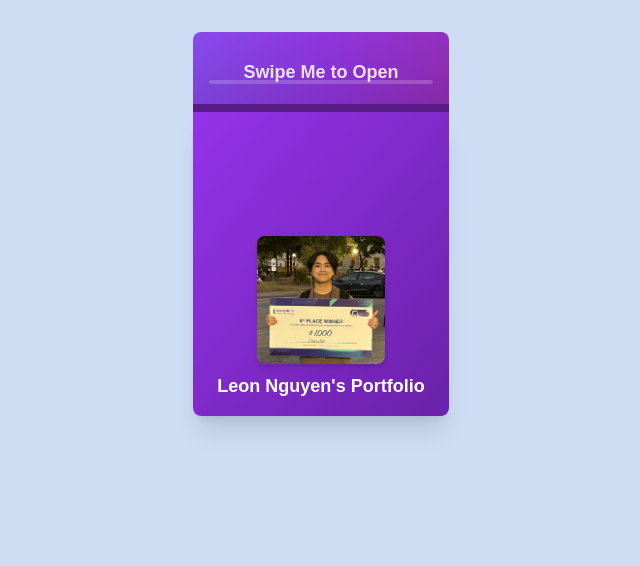
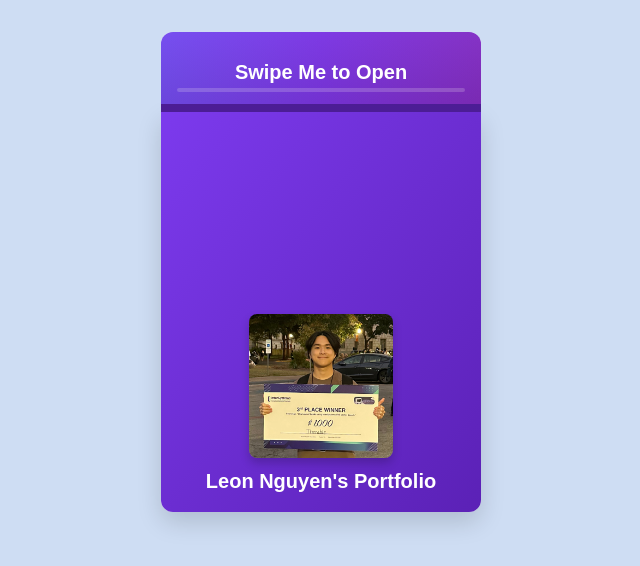
Before and after one commit to leonw1n/leon_nguyen_portfolio, a Next.js app: page / in a window 1280 px wide. Shown: the top 566 px of the page, without its empty margins (319-959 px from the left). Built offline with nearby package versions, Linux system fonts and the light colour scheme.

Commit message:
fixed dates, added card, increased sizes of cards

```diff
--- a/app/page.js
+++ b/app/page.js
@@ -1,34 +1,23 @@
 "use client";
 
+import "./styles/cardStyles.css"
+import "./styles/packStyles.css"
 import React, { useState, useEffect } from "react";
 import { motion, AnimatePresence } from "framer-motion";
 
-let isPlaying = false; // Global flag to track audio state
-
-const playSound = (file) => {
-  if (isPlaying) return; // Prevent playing if already playing
-
-  isPlaying = true; // Set flag to prevent multiple plays
-  const audio = new Audio(file);
-
-  audio.play().catch(error => {
-    console.log("iOS blocked audio autoplay. User must interact first.");
+const playSwipeSound = () => {
+  const audio = new Audio("/sounds/packrip.mp3");
+  audio.play().catch((e) => {
+    console.log("Swipe sound blocked:", e.message);
   });
-
-  // Reset flag when audio finishes playing
-  audio.onended = () => {
-    isPlaying = false;
 };
 
-  // Ensure audio is preloaded on iOS after first interaction
-  document.body.addEventListener("touchstart", () => {
-    audio.play();
-  }, { once: true });
+const playCardSwipeSound = () => {
+  const audio = new Audio("/sounds/swipe.mp3");
+  audio.play().catch((e) => {
+    console.log("Card sound blocked:", e.message);
+  });
 };
-
-const playSwipeSound = () => playSound("/sounds/packrip.mp3");
-const playCardSwipeSound = () => playSound("/sounds/swipe.mp3");
-
 
 const PortfolioPack = () => {
   // State Management
@@ -39,7 +28,7 @@ const PortfolioPack = () => {
   useEffect(() => {
     const preloadAudio = (src) => {
       const audio = new Audio(src);
-      audio.load();  // Preloads the sound file
+      audio.load(); // Preloads the sound file
     };
 
     // Preload both sound files
@@ -47,14 +36,13 @@ const PortfolioPack = () => {
     preloadAudio("/sounds/swipe.mp3");
   }, []);
 
-
   // Card Data
   const cards = [
     {
       id: 1,
       title: "Tech Lead",
       company: "iCode Memorial",
-      year: "May 2025 - Present",
+      year: "March 2025 - Present",
       image: "/images/icode.jpg",
       description:
         "• Teach fundamental programming concepts such as conditionals and block coding through hands-on learning in an interactive project setting",
@@ -100,6 +88,16 @@ const PortfolioPack = () => {
         "• Developed a Pokémon-themed web application with Next.js and React, utilizing Vercel Blob to handle images and GPT to generate Pokémon-like descriptions of user-uploaded images.",
       link: "https://youtu.be/zHO1zwewZow",
     },
+    {
+      id: 6,
+      title: "CyberSecurity Fellow",
+      company: "CodePath",
+      year: "February 2025 - Present",
+      image: "/images/pokedex.png",
+      description:
+        "• 10-week Cybersecurity Program, currently gaining hands-on experience with ethical hacking, CTF challenges, and real-world tools like Metasploit.",
+      link: "https://www.codepath.org/courses/cybersecurity"
+    }
   ];
 
   // Handle Pack Opening Animation
@@ -124,26 +122,16 @@ const PortfolioPack = () => {
     <div className="min-h-screen bg-[#ceddf3] p-8 flex flex-col items-center">
       <AnimatePresence>
         {!isPackOpened ? (
-          // PACK CUT OPENING ANIMATION
-          <motion.div key="pack" className="relative w-64 h-96">
-            {/* Background */}
-            <div className="absolute inset-0 bg-gray-100 rounded-lg" />
-            {/* Bottom part of the pack */}
-            <div className="absolute inset-x-0 top-20 bottom-0 bg-gradient-to-br from-purple-600 to-purple-800 rounded-b-lg shadow-xl overflow-hidden flex flex-col items-center justify-end p-4">
-              {/* Image inside the pack at the bottom */}
+          <motion.div key="pack" className="pack-container">
+          <div className="pack-background" />
+          <div className="pack-bottom">
             <img
               src="/images/resume_image.jpg"
               alt="Resume Pack"
-                className="w-32 h-32 object-cover rounded-lg shadow-md mb-2"
+              className="pack-image"
             />
-
-              {/* Name's Resume Text Below the Image */}
-              <div className="text-white text-center font-bold text-lg">
-                Leon Nguyen's Portfolio
+            <div className="pack-name">Leon Nguyen's Portfolio</div>
           </div>
-            </div>
-
-            {/* Top part of the pack (Swipe Cut Effect) */}
           <motion.div
             drag="x"
             dragConstraints={{ left: 0, right: 0 }}
@@ -152,31 +140,22 @@ const PortfolioPack = () => {
                 handlePackOpen();
               }
             }}
-              className="absolute inset-x-0 top-0 h-20 bg-gradient-to-br from-purple-600 to-purple-800 rounded-t-lg cursor-grab overflow-hidden flex items-center justify-center"
+            className="pack-top"
           >
-              {/* Holographic Effect */}
-              <div className="absolute inset-0 bg-gradient-to-r from-blue-400/20 via-purple-500/20 to-pink-500/20" />
-
-              {/* Swipe to Open Text */}
-              <div className="text-white font-bold text-lg">
-                Swipe Me to Open
-              </div>
-
-              {/* Swipe Line */}
-              <div className="absolute top-12 left-0 w-full px-4">
-                <div className="relative h-1 bg-[#f4eff1]/20 rounded">
-                  <motion.div className="absolute top-0 left-0 h-full bg-[#f4eff1]/60 rounded" />
+            <div className="pack-top-glow" />
+            <div className="pack-text">Swipe Me to Open</div>
+            <div className="pack-swipe-line">
+              <div className="pack-swipe-bar">
+                <motion.div className="pack-swipe-bar-fill" />
               </div>
             </div>
-
-              <div className="absolute bottom-0 left-0 w-full h-2 bg-purple-900" />
+            <div className="pack-border-bottom" />
           </motion.div>
         </motion.div>
         ) : !allCardsRevealed ? (
-          // SWIPE ONE CARD AT A TIME
           <motion.div
             key={cards[currentCardIndex].id}
-            className="relative w-80 h-[30rem] bg-[#f4eff1] rounded-lg shadow-xl p-4 flex flex-col justify-start items-center cursor-pointer"
+            className="card cursor-pointer"
             drag="x"
             dragConstraints={{ left: 0, right: 0 }}
             onDragEnd={handleCardSwipe}
@@ -188,37 +167,25 @@ const PortfolioPack = () => {
             <img
               src={cards[currentCardIndex].image}
               alt={cards[currentCardIndex].title}
-              className="w-full h-40 object-cover rounded-lg mb-4"
+              className="card-image"
             />
-            <h3 className="text-xl font-bold text-center mb-2">
-              {cards[currentCardIndex].title}
-            </h3>
-            <div className="text-gray-600 text-center mb-2">
-              {cards[currentCardIndex].company}
-            </div>
-            <div className="text-sm text-gray-500 text-center mb-4">
-              {cards[currentCardIndex].year}
-            </div>
-            <p className="text-gray-700 text-center">
-              {cards[currentCardIndex].description}
-            </p>
-            <motion.div className="absolute bottom-6 flex flex-col items-center">
-              {/* Clickable Link Above */}
+            <h3 className="card-title">{cards[currentCardIndex].title}</h3>
+            <div className="card-company">{cards[currentCardIndex].company}</div>
+            <div className="card-year">{cards[currentCardIndex].year}</div>
+            <p className="card-description">{cards[currentCardIndex].description}</p>
+            <motion.div className="card-link-container">
               <a
                 href={cards[currentCardIndex].link}
                 target="_blank"
                 rel="noopener noreferrer"
-                className="text-blue-600 underline hover:text-blue-800 mb-1"
+                className="card-link"
               >
                 Link
               </a>
-
-              {/* Swipe Text Below */}
-              <div className="text-sm text-gray-400">Swipe to Reveal Next</div>
+              <div className="card-swipe-text">Swipe to Reveal Next</div>
             </motion.div>
           </motion.div>
         ) : (
-// SHOW ALL CARDS AFTER SWIPE
           <motion.div
             key="all-cards"
             className="grid grid-cols-1 sm:grid-cols-2 lg:grid-cols-3 gap-6 w-full px-4 justify-center"
@@ -226,11 +193,10 @@ const PortfolioPack = () => {
             animate={{ opacity: 1, scale: 1 }}
             transition={{ duration: 0.6 }}
           >
-  {/* Map through ALL CARDS instead of separating into "top" and "bottom" rows */}
             {cards.map((card) => (
               <motion.div
                 key={card.id}
-      className="relative w-full max-w-[22rem] h-[30rem] bg-[#f4eff1] rounded-lg shadow-xl p-4 flex flex-col justify-start items-center"
+                className="card"
                 initial={{ scale: 0, opacity: 0 }}
                 animate={{ scale: 1, opacity: 1 }}
                 transition={{ delay: card.id * 0.1 }}
@@ -238,18 +204,18 @@ const PortfolioPack = () => {
                 <img
                   src={card.image}
                   alt={card.title}
-        className="w-full h-40 object-cover rounded-t-lg mb-4"
+                  className="card-image"
                 />
-      <h3 className="text-xl font-bold text-center mb-1">{card.title}</h3>
-      <div className="text-gray-600 text-center mb-2">{card.company}</div>
-      <div className="text-sm text-gray-500 text-center mb-4">{card.year}</div>
-      <p className="text-gray-700 text-center">{card.description}</p>
-      <div className="absolute bottom-6 flex flex-col items-center">
+                <h3 className="card-title">{card.title}</h3>
+                <div className="card-company">{card.company}</div>
+                <div className="card-year">{card.year}</div>
+                <p className="card-description">{card.description}</p>
+                <div className="card-link-container">
                   <a
                     href={card.link}
                     target="_blank"
                     rel="noopener noreferrer"
-          className="text-blue-600 underline hover:text-blue-800 mb-1"
+                    className="card-link"
                   >
                     Link
                   </a>
@@ -262,5 +228,4 @@ const PortfolioPack = () => {
     </div>
   );
 };
-
 export default PortfolioPack;
--- /dev/null
+++ b/app/styles/cardStyles.css
@@ -0,0 +1,70 @@
+/* cardStyles.css */
+
+.card {
+    width: 26rem;
+    height: 36rem;
+    background-color: #f4eff1;
+    border-radius: 1rem;
+    box-shadow: 0 10px 25px rgba(0, 0, 0, 0.15);
+    padding: 1rem;
+    display: flex;
+    flex-direction: column;
+    align-items: center;
+    justify-content: start;
+    position: relative;
+  }
+
+  .card-image {
+    width: 100%;
+    height: 13rem;
+    object-fit: cover;
+    border-radius: 0.75rem;
+    margin-bottom: 1rem;
+  }
+
+  .card-title {
+    font-size: 1.5rem;
+    font-weight: bold;
+    text-align: center;
+    margin-bottom: 0.5rem;
+  }
+
+  .card-company {
+    color: #4b5563;
+    text-align: center;
+    margin-bottom: 0.5rem;
+  }
+
+  .card-year {
+    font-size: 0.875rem;
+    color: #6b7280;
+    text-align: center;
+    margin-bottom: 1rem;
+  }
+
+  .card-description {
+    color: #374151;
+    text-align: center;
+  }
+
+  .card-link-container {
+    position: absolute;
+    bottom: 1.5rem;
+    display: flex;
+    flex-direction: column;
+    align-items: center;
+  }
+
+  .card-link {
+    color: #2563eb;
+    text-decoration: underline;
+  }
+
+  .card-link:hover {
+    color: #1e40af;
+  }
+
+  .card-swipe-text {
+    font-size: 0.875rem;
+    color: #9ca3af;
+  }
--- /dev/null
+++ b/app/styles/packStyles.css
@@ -0,0 +1,106 @@
+/* PackStyles.css */
+
+.pack-container {
+    position: relative;
+    width: 20rem; /* Original: 16rem (w-64) → now larger */
+    height: 30rem; /* Original: 24rem (h-96) → now larger */
+  }
+
+  .pack-background {
+    position: absolute;
+    inset: 0;
+    background-color: #f3f4f6;
+    border-radius: 0.75rem;
+  }
+
+  .pack-bottom {
+    position: absolute;
+    inset: 5rem 0 0 0;
+    background: linear-gradient(to bottom right, #7c3aed, #5b21b6);
+    border-bottom-left-radius: 0.75rem;
+    border-bottom-right-radius: 0.75rem;
+    box-shadow: 0 10px 25px rgba(0, 0, 0, 0.15);
+    display: flex;
+    flex-direction: column;
+    align-items: center;
+    justify-content: flex-end;
+    padding: 1rem;
+    overflow: hidden;
+  }
+
+  .pack-image {
+    width: 9rem;
+    height: 9rem;
+    object-fit: cover;
+    border-radius: 0.5rem;
+    box-shadow: 0 5px 10px rgba(0, 0, 0, 0.2);
+    margin-bottom: 0.5rem;
+  }
+
+  .pack-name {
+    color: white;
+    font-weight: bold;
+    font-size: 1.25rem;
+    text-align: center;
+  }
+
+  .pack-top {
+    position: absolute;
+    top: 0;
+    inset-inline: 0;
+    height: 5rem;
+    background: linear-gradient(to bottom right, #7c3aed, #5b21b6);
+    border-top-left-radius: 0.75rem;
+    border-top-right-radius: 0.75rem;
+    cursor: grab;
+    overflow: hidden;
+    display: flex;
+    align-items: center;
+    justify-content: center;
+  }
+
+  .pack-top-glow {
+    position: absolute;
+    inset: 0;
+    background: linear-gradient(to right, rgba(96, 165, 250, 0.2), rgba(168, 85, 247, 0.2), rgba(236, 72, 153, 0.2));
+  }
+
+  .pack-text {
+    color: white;
+    font-weight: bold;
+    font-size: 1.25rem;
+    z-index: 10;
+  }
+
+  .pack-swipe-line {
+    position: absolute;
+    top: 3.5rem;
+    left: 0;
+    width: 100%;
+    padding-inline: 1rem;
+  }
+
+  .pack-swipe-bar {
+    position: relative;
+    height: 0.25rem;
+    background-color: rgba(244, 239, 241, 0.2);
+    border-radius: 9999px;
+  }
+
+  .pack-swipe-bar-fill {
+    position: absolute;
+    top: 0;
+    left: 0;
+    height: 100%;
+    background-color: rgba(244, 239, 241, 0.6);
+    border-radius: 9999px;
+  }
+
+  .pack-border-bottom {
+    position: absolute;
+    bottom: 0;
+    left: 0;
+    width: 100%;
+    height: 0.5rem;
+    background-color: #4c1d95;
+  }
```
Lines whose indentation alone changed are shown as unchanged.
